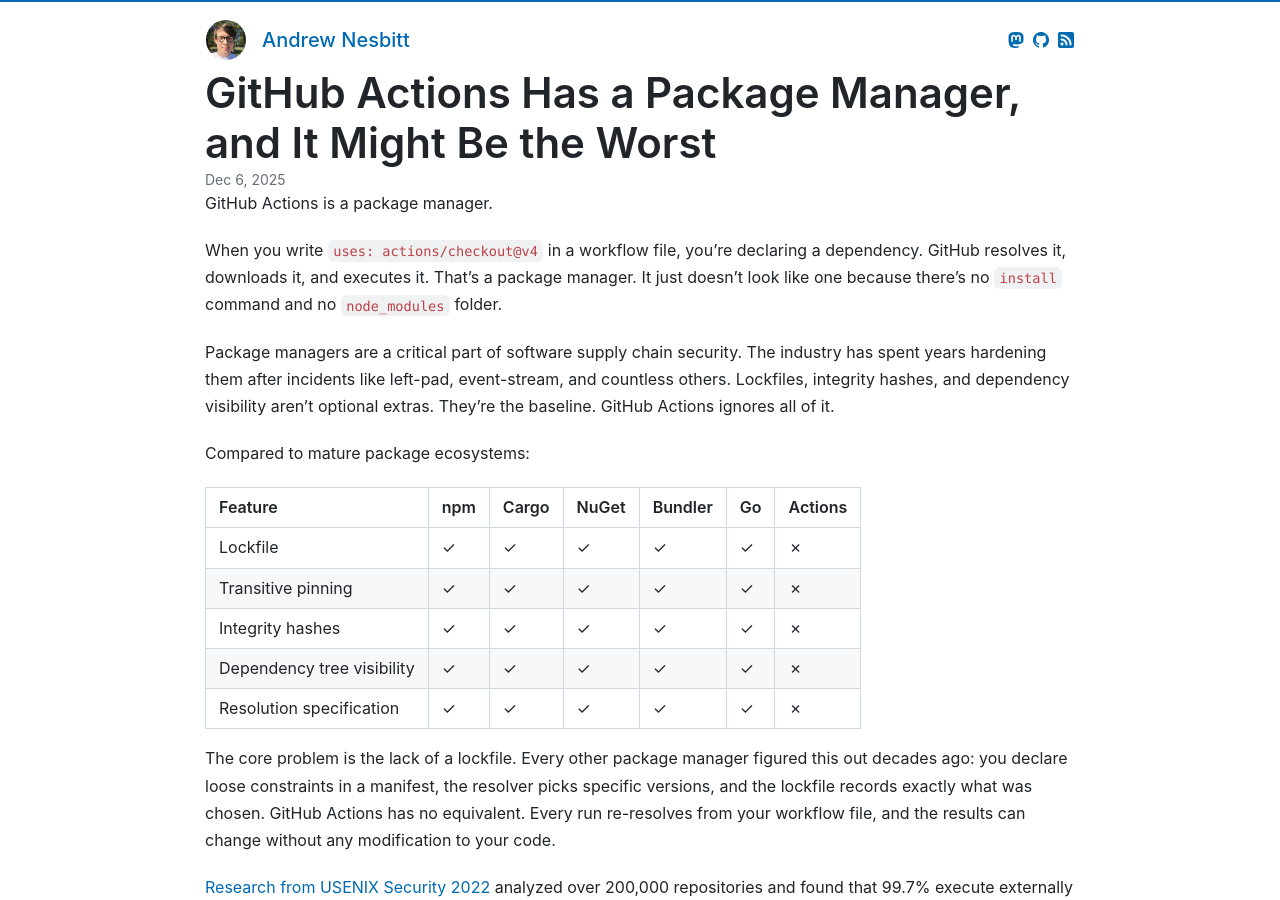
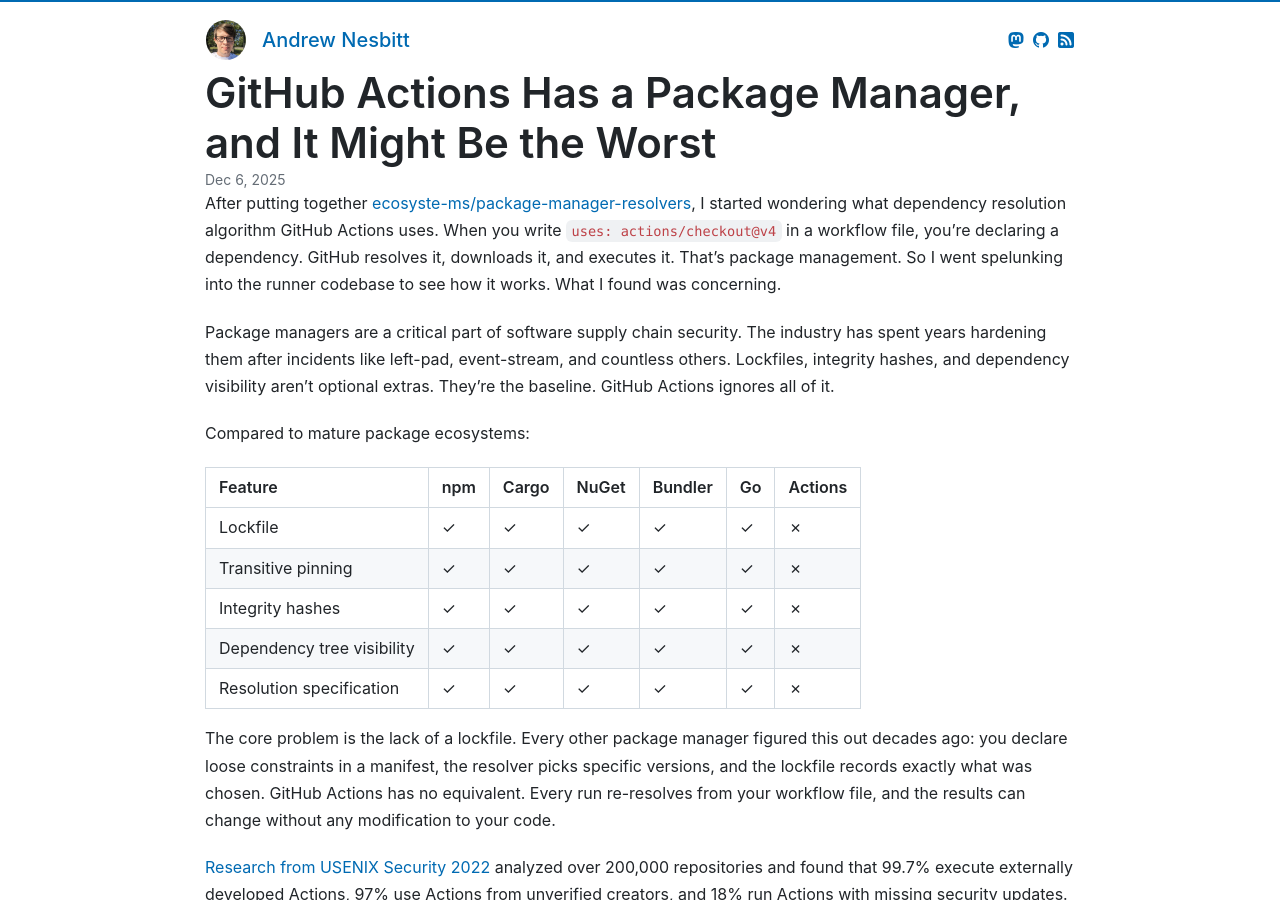
Before and after one commit to andrew/nesbitt.io, a Jekyll site: the page built from _posts/2025-12-06-github-actions-package-manager.md, in a window 1280 px wide and 900 px high. Built offline with Jekyll 4.4.1, drawn with Linux system fonts in a browser that asks for light colours.

Commit message:
Improved the intro of github actions post

```diff
--- a/_posts/2025-12-06-github-actions-package-manager.md
+++ b/_posts/2025-12-06-github-actions-package-manager.md
@@ -2,15 +2,13 @@
 layout: post
 title: "GitHub Actions Has a Package Manager, and It Might Be the Worst"
 date: 2025-12-06 10:00 +0000
-description: "GitHub Actions is a package manager that ignores decades of supply chain security best practices: no lockfile, no integrity verification, no transitive pinning"
+description: "GitHub Actions has a package manager that ignores decades of supply chain security best practices: no lockfile, no integrity verification, no transitive pinning"
 tags:
   - package-managers
   - github
 ---
 
-GitHub Actions is a package manager.
-
-When you write `uses: actions/checkout@v4` in a workflow file, you're declaring a dependency. GitHub resolves it, downloads it, and executes it. That's a package manager. It just doesn't look like one because there's no `install` command and no `node_modules` folder.
+After putting together [ecosyste-ms/package-manager-resolvers](https://github.com/ecosyste-ms/package-manager-resolvers), I started wondering what dependency resolution algorithm GitHub Actions uses. When you write `uses: actions/checkout@v4` in a workflow file, you're declaring a dependency. GitHub resolves it, downloads it, and executes it. That's package management. So I went spelunking into the runner codebase to see how it works. What I found was concerning.
 
 Package managers are a critical part of software supply chain security. The industry has spent years hardening them after incidents like left-pad, event-stream, and countless others. Lockfiles, integrity hashes, and dependency visibility aren't optional extras. They're the baseline. GitHub Actions ignores all of it.
 
```
